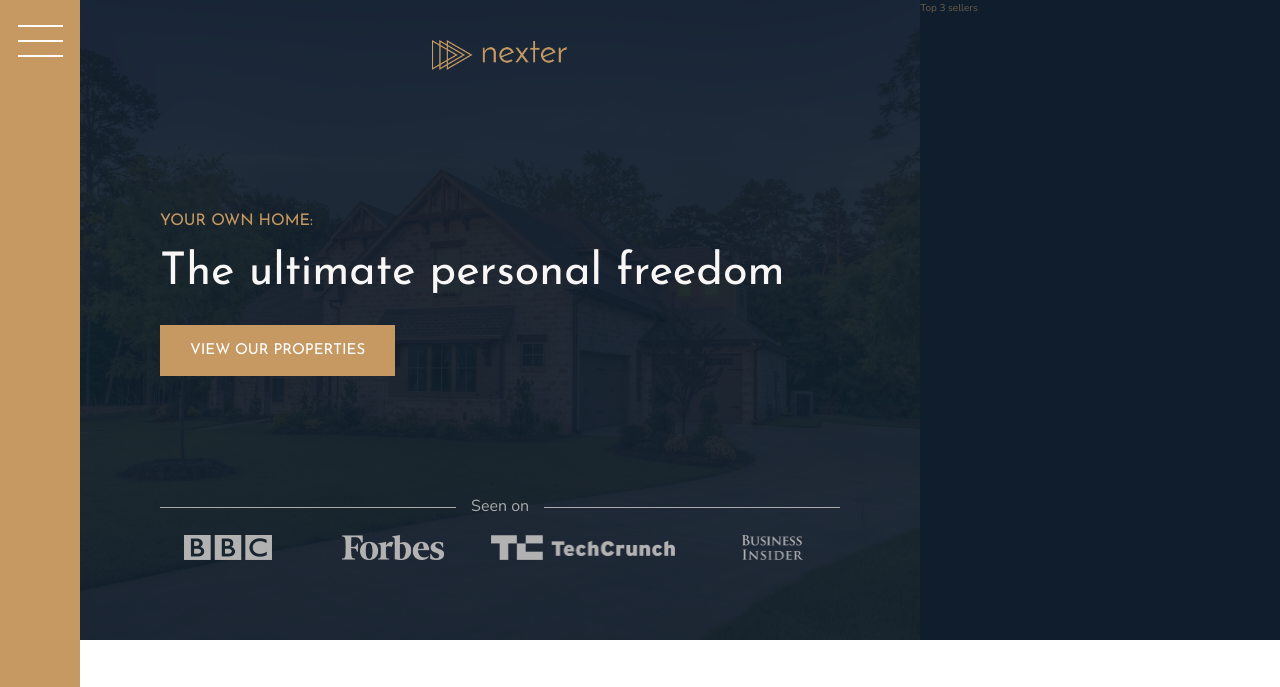
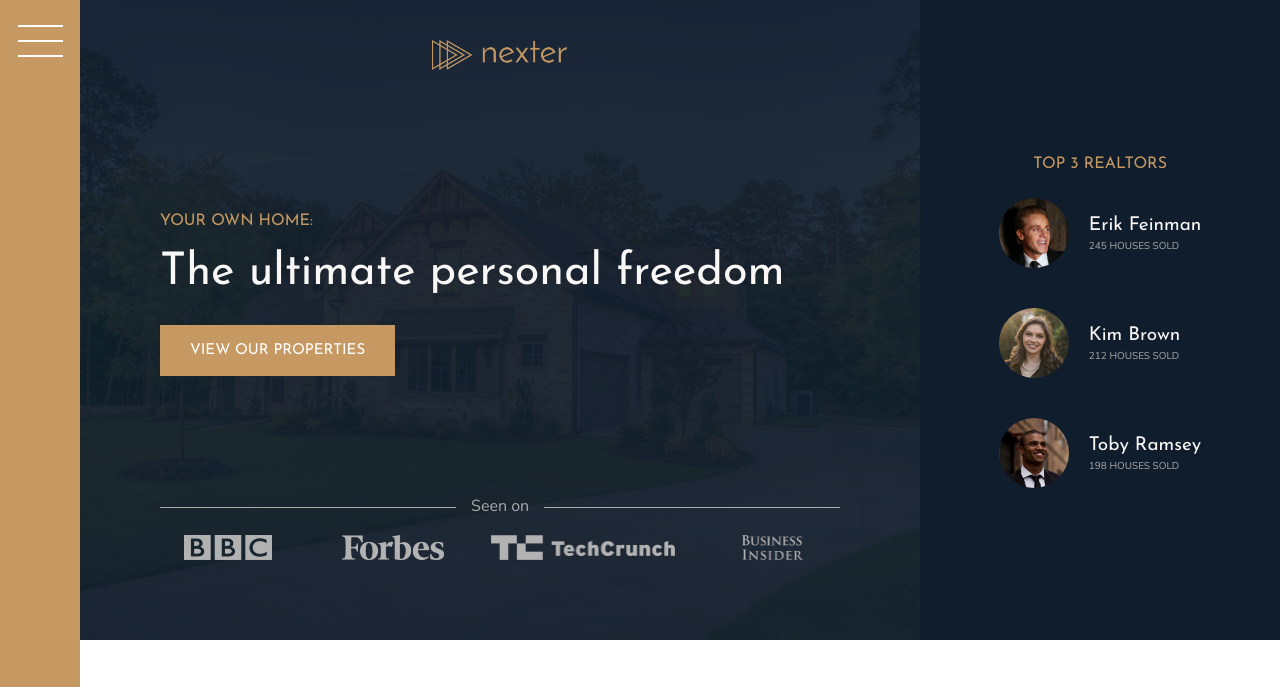
Before and after one commit to ermyas7/bet, a PHP site: page / in a window 1280 px wide. Shown: the top 687 px of the page. Run offline with PHP 8.4, Linux system fonts and the light colour scheme.

Commit message:
Add realtors section

```diff
--- a/css/style.css
+++ b/css/style.css
@@ -143,7 +143,27 @@ body {
 
 .realtors {
   background-color: #101d2c;
-  grid-column: col-start 7/ full-end; }
+  grid-column: col-start 7/ full-end;
+  padding: 3rem;
+  display: grid;
+  grid-row-gap: 2rem;
+  justify-content: center;
+  align-content: center;
+  justify-items: center; }
+  .realtors__list {
+    display: grid;
+    grid-template-columns: min-content max-content;
+    align-items: center;
+    grid-column-gap: 2rem;
+    grid-row-gap: 5vh; }
+  .realtors__img {
+    width: 7rem;
+    border-radius: 50%;
+    display: block; }
+  .realtors__sold {
+    text-transform: uppercase;
+    color: #aaa;
+    margin-top: -3px; }
 
 .features {
   grid-column: center-start/ center-end;
--- a/index.html
+++ b/index.html
@@ -34,7 +34,38 @@
         </header>
 
         <div class="realtors">
-            Top 3 sellers
+            <h3 class="heading-3">Top 3 realtors</h3>
+            <div class="realtors__list">
+
+                <img src="img/realtor-1.jpeg" alt="realtor 1" class="realtors__img">
+                <div class="realtors__details">
+                    <h4 class="heading-4 heading-4--light">
+                        Erik Feinman
+                    </h4>
+                    <p class="realtors__sold">
+                        245 Houses sold
+                    </p>
+                </div>
+                <img src="img/realtor-2.jpeg" alt="realtor 2" class="realtors__img">
+                <div class="realtors__details">
+                    <h4 class="heading-4 heading-4--light">
+                        Kim Brown
+                    </h4>
+                    <p class="realtors__sold">
+                        212 Houses sold
+                    </p>
+                </div>
+                <img src="img/realtor-3.jpeg" alt="realtor 3" class="realtors__img">
+                <div class="realtors__details">
+                    <h4 class="heading-4 heading-4--light">
+                        Toby Ramsey
+                    </h4>
+                    <p class="realtors__sold">
+                        198 Houses sold
+                    </p>
+                </div>
+
+            </div>
         </div>
 
         <section class="features">
--- a/sass/_realtors.scss
+++ b/sass/_realtors.scss
@@ -1,4 +1,36 @@
 .realtors{
     background-color: $color-secondary;
     grid-column: col-start 7/ full-end;
+    padding: 3rem;
+
+    display: grid;
+    grid-row-gap: 2rem;
+    justify-content: center;
+    align-content: center;
+    justify-items: center;
+
+
+    &__list{
+        display: grid;
+        grid-template-columns: min-content max-content;
+        align-items: center;
+        grid-column-gap: 2rem;
+        grid-row-gap: 5vh;
+    }
+
+    &__img{
+        width: 7rem;
+        border-radius: 50%;
+        display: block;
+    }
+
+    &__details{
+
+    }
+
+    &__sold{
+        text-transform: uppercase;
+        color: $color-grey-light-2;
+        margin-top: -3px;
+    }
 }
```
